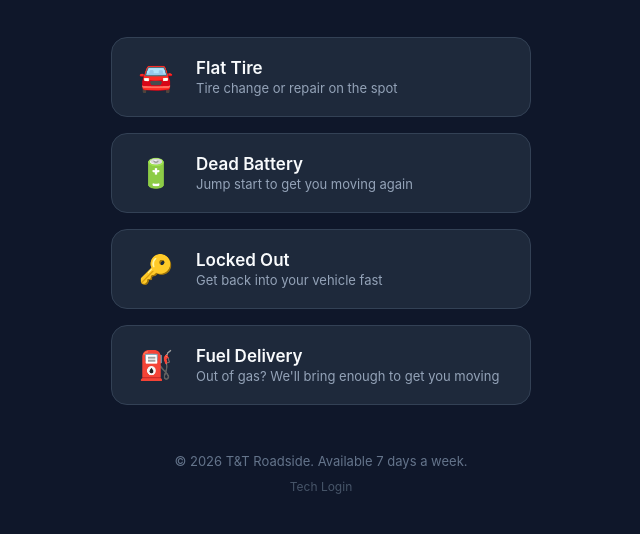
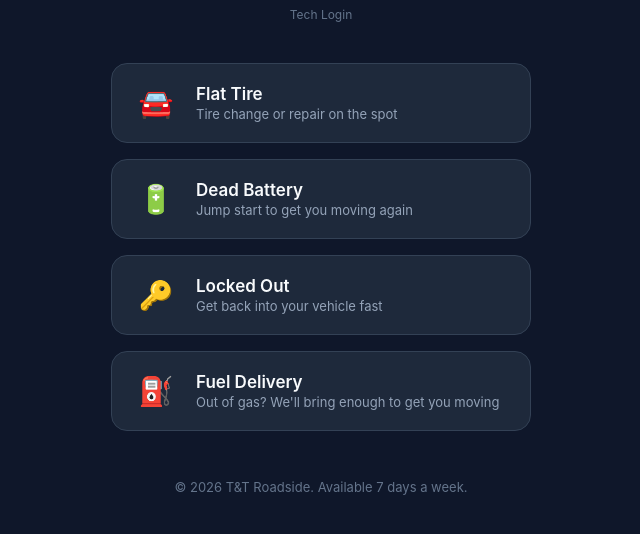
Before and after one commit to Tunadsm79/tnt-roadside, a website: page index.html in a window 1280 px wide. Shown: the part 120-654 px from the top of the page, without its empty margins (319-959 px from the left). Drawn offline with nearby package versions, Linux system fonts and the light colour scheme; some packages are replaced by stand-ins of ours; a script that the page names is missing.

Commit message:
Move Tech Login link from footer to header so it's easy to find

```diff
--- a/index.html
+++ b/index.html
@@ -200,14 +200,14 @@
       font-size: 13px;
       text-align: center;
     }
-    footer .tech-login-link {
+    .tech-login-link {
       display: inline-block;
       margin-top: 10px;
-      color: #475569;
+      color: #64748b;
       font-size: 12px;
       text-decoration: none;
     }
-    footer .tech-login-link:hover {
+    .tech-login-link:hover {
       color: #94a3b8;
       text-decoration: underline;
     }
@@ -271,6 +271,7 @@
   <header>
     <h1>T&amp;T <span>Roadside</span></h1>
     <p>Mobile roadside help &mdash; Gulfport &amp; Biloxi, MS</p>
+    <a class="tech-login-link" href="/tech.html">Tech Login</a>
   </header>
 
   <!-- Screen 1: choose a service -->
@@ -387,8 +388,6 @@
 
   <footer>
     &copy; 2026 T&amp;T Roadside. Available 7 days a week.
-    <br>
-    <a class="tech-login-link" href="/tech.html">Tech Login</a>
   </footer>
 
   <!-- Loads Google's map code so we can calculate driving distance/ETA.
```
